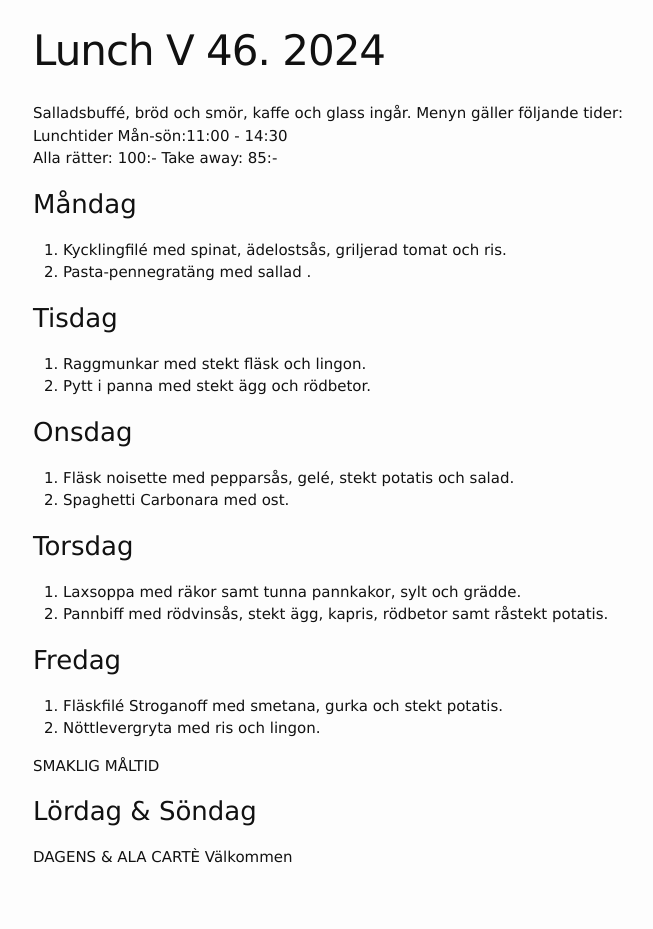
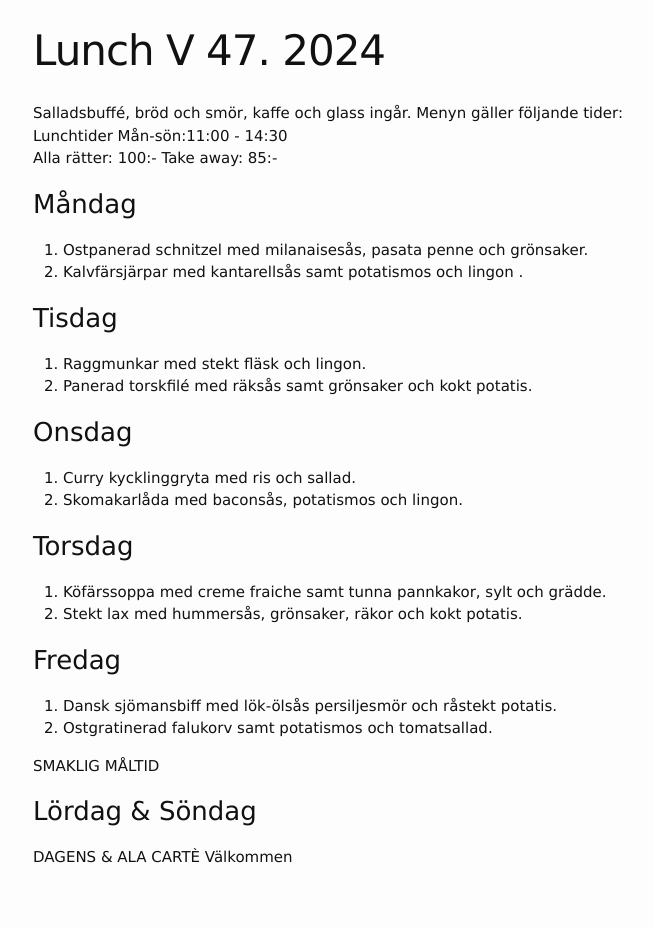
Before and after one commit to FarInn62/farinn62.github.io, a Jekyll site: the page built from lunch.md, in a window 1280 px wide. Shown: the whole page, without its empty margins (237-890 px from the left). Built offline with Jekyll 4.4.1, drawn with Linux system fonts in a browser that asks for light colours.

Commit message:
Update lunch.md

```diff
--- a/lunch.md
+++ b/lunch.md
@@ -1,6 +1,6 @@
 ---
 layout: foodmenu
-title: Lunch V 46. 2024
+title: Lunch V 47. 2024
 permalink: /lunch/
 published: true
 ---
@@ -11,28 +11,28 @@ Alla rätter: 100:- Take away: 85:-
 
 ### Måndag
 
-1. Kycklingfilé med spinat, ädelostsås, griljerad tomat och ris.
-2. Pasta-pennegratäng med sallad .
+1. Ostpanerad schnitzel med milanaisesås, pasata penne och grönsaker.
+2. Kalvfärsjärpar med kantarellsås samt potatismos och lingon .
 
 ### Tisdag
 
 1. Raggmunkar med stekt fläsk och lingon.
-2. Pytt i panna med stekt ägg och rödbetor.
+2. Panerad torskfilé med räksås samt grönsaker och kokt potatis.
 
 ### Onsdag
 
-1. Fläsk noisette med pepparsås, gelé, stekt potatis och salad.
-2. Spaghetti Carbonara med ost.
+1. Curry kycklinggryta med ris och sallad.
+2. Skomakarlåda med baconsås, potatismos och lingon.
 
 ### Torsdag
 
-1. Laxsoppa med räkor samt tunna pannkakor, sylt och grädde.
-2. Pannbiff med rödvinsås, stekt ägg, kapris, rödbetor samt råstekt potatis.
+1. Köfärssoppa med creme fraiche samt tunna pannkakor, sylt och grädde.
+2. Stekt lax med hummersås, grönsaker, räkor och kokt potatis.
 
 ### Fredag
 
-1. Fläskfilé Stroganoff med smetana, gurka och stekt potatis.
-2. Nöttlevergryta med ris och lingon.
+1. Dansk sjömansbiff med lök-ölsås persiljesmör och råstekt potatis.
+2. Ostgratinerad falukorv samt potatismos och tomatsallad.
 
 SMAKLIG MÅLTID
 ### Lördag & Söndag
```
